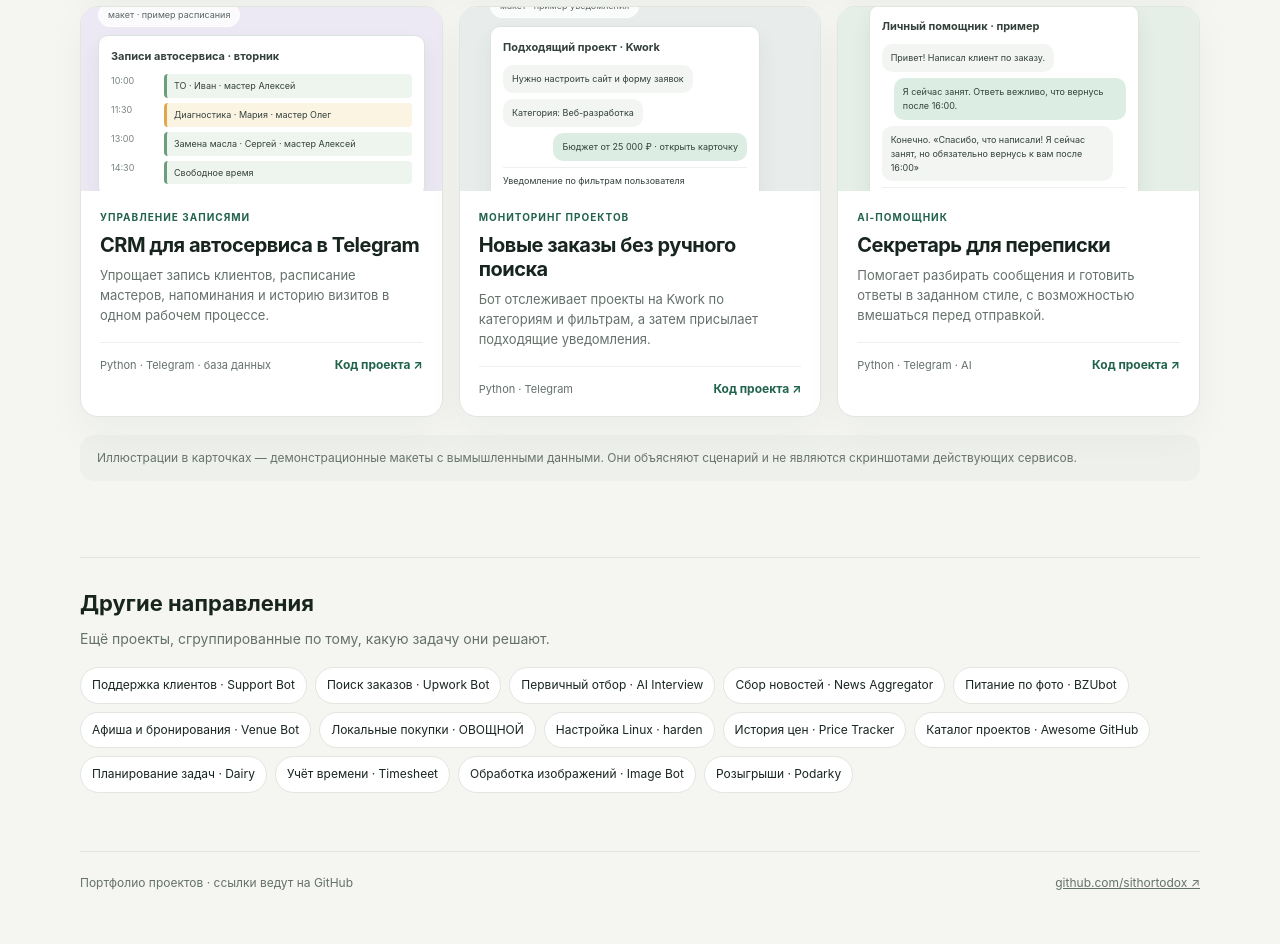
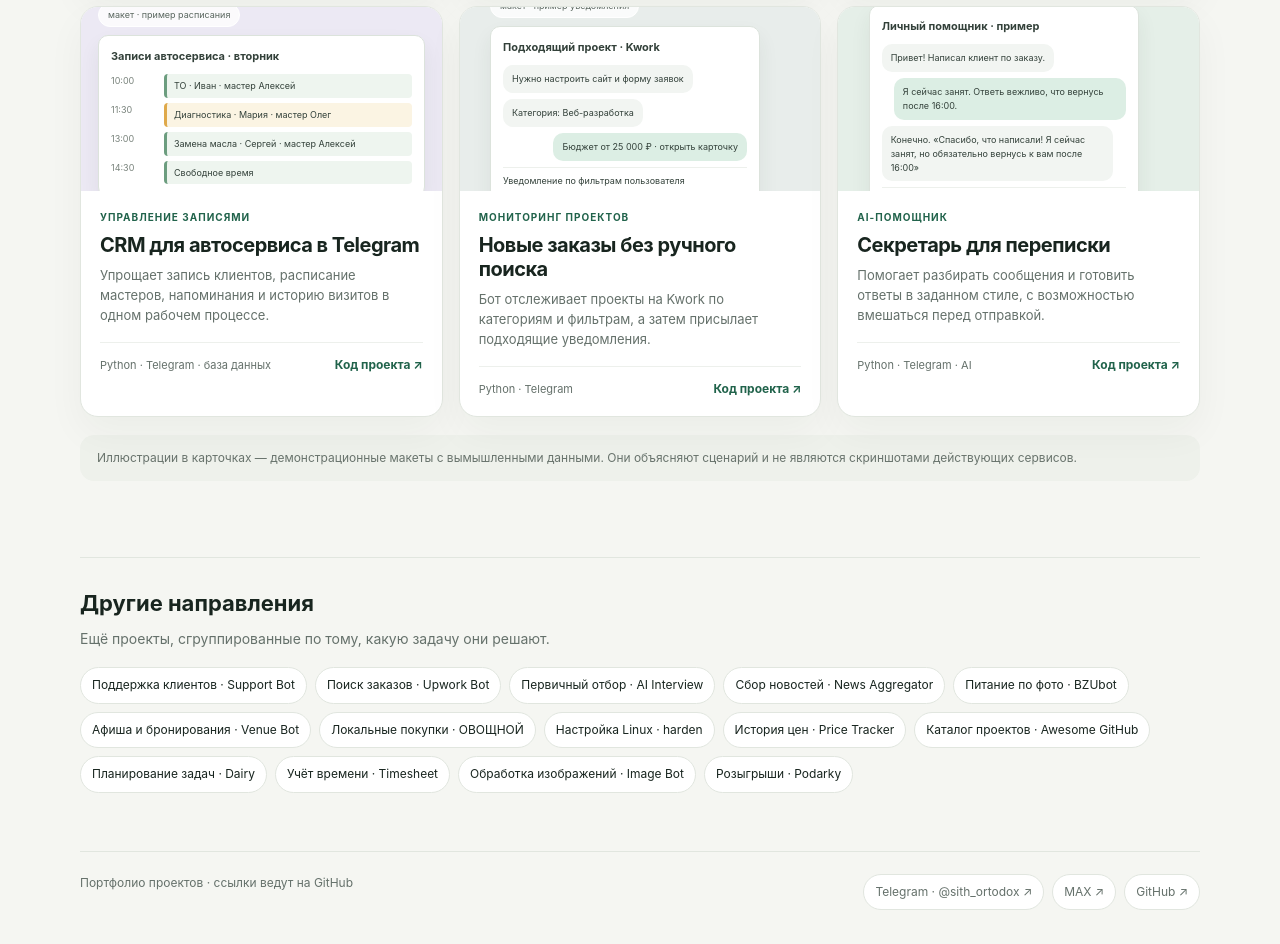
Before and after one commit to sithortodox/sithortodox.github.io, a plain HTML site: page index.html in a window 1280 px wide. Shown: the part 1088-2032 px from the top of the page. Drawn offline with Linux system fonts and the light colour scheme.

Commit message:
Add Telegram and MAX contact links

```diff
--- a/index.html
+++ b/index.html
@@ -42,7 +42,7 @@
       </section>
       <section class="more" id="areas"><h2>Другие направления</h2><p>Ещё проекты, сгруппированные по тому, какую задачу они решают.</p><div class="chips"><a href="https://github.com/sithortodox/support-bot">Поддержка клиентов · Support Bot</a><a href="https://github.com/sithortodox/upwork-tgbot">Поиск заказов · Upwork Bot</a><a href="https://github.com/sithortodox/ai_reqruiter_tgbot">Первичный отбор · AI Interview</a><a href="https://github.com/sithortodox/news_aggregator">Сбор новостей · News Aggregator</a><a href="https://github.com/sithortodox/bzu-tgbot">Питание по фото · BZUbot</a><a href="https://github.com/sithortodox/venue-bot">Афиша и бронирования · Venue Bot</a><a href="https://github.com/sithortodox/veget_tg_bot">Локальные покупки · ОВОЩНОЙ</a><a href="https://github.com/sithortodox/harden">Настройка Linux · harden</a><a href="https://github.com/sithortodox/Price-Tracker">История цен · Price Tracker</a><a href="https://github.com/sithortodox/awesome-github-trendovoe">Каталог проектов · Awesome GitHub</a><a href="https://github.com/sithortodox/TGBot_Dairy">Планирование задач · Dairy</a><a href="https://github.com/sithortodox/timesheet_bot">Учёт времени · Timesheet</a><a href="https://github.com/sithortodox/image-bot">Обработка изображений · Image Bot</a><a href="https://github.com/sithortodox/podarky_bot">Розыгрыши · Podarky</a></div></section>
     </main>
-    <footer><span>Портфолио проектов · ссылки ведут на GitHub</span><a href="https://github.com/sithortodox">github.com/sithortodox ↗</a></footer>
+    <footer><span>Портфолио проектов · ссылки ведут на GitHub</span><div class="chips"><a href="https://t.me/sith_ortodox" target="_blank" rel="noopener noreferrer">Telegram · @sith_ortodox ↗</a><a href="https://max.ru/u/f9LHodD0cOIvcCbEthyIGlLkduLrcRRR4amNeqX0QgUWADCgn66qpksQI5E" target="_blank" rel="noopener noreferrer">MAX ↗</a><a href="https://github.com/sithortodox" target="_blank" rel="noopener noreferrer">GitHub ↗</a></div></footer>
   </div>
   <script>
     document.querySelectorAll('.filter').forEach(button=>button.addEventListener('click',()=>{document.querySelectorAll('.filter').forEach(b=>b.classList.remove('active'));button.classList.add('active');const value=button.dataset.filter;document.querySelectorAll('.card').forEach(card=>{card.hidden=value!=='all'&&card.dataset.category!==value})}));
```
